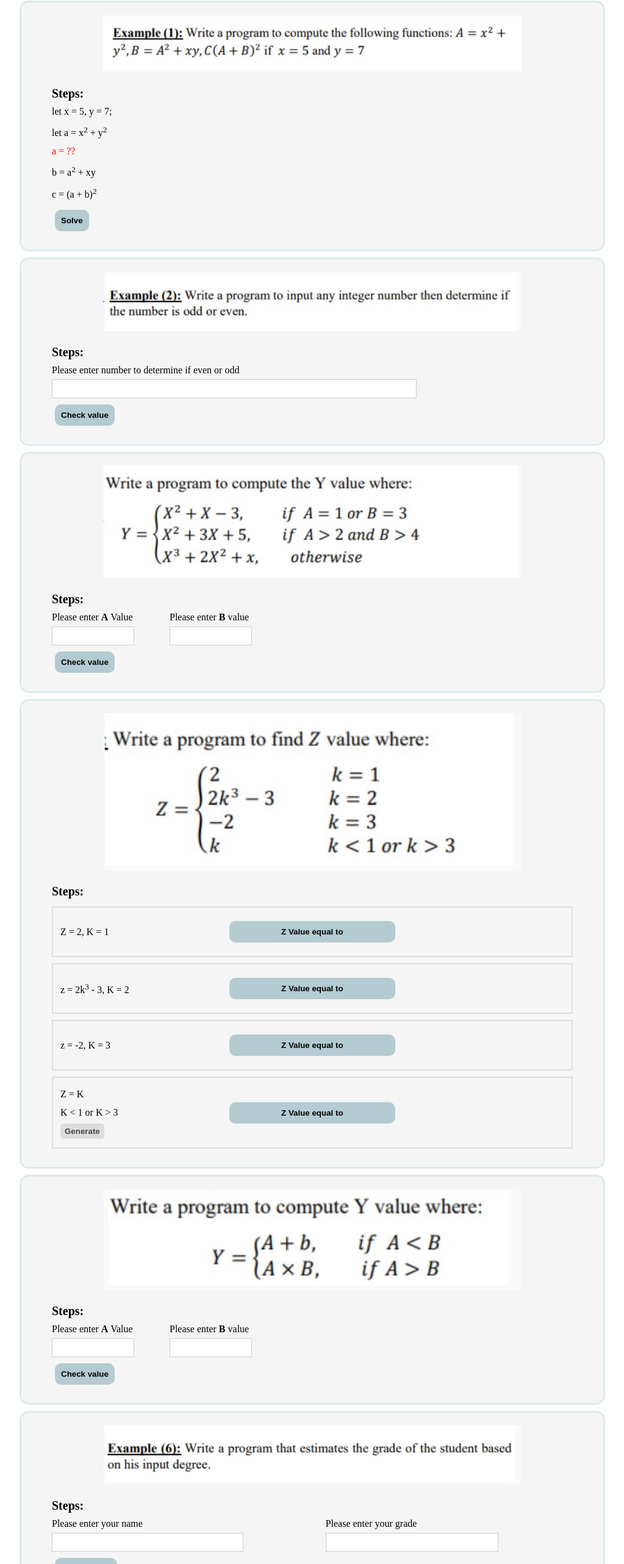
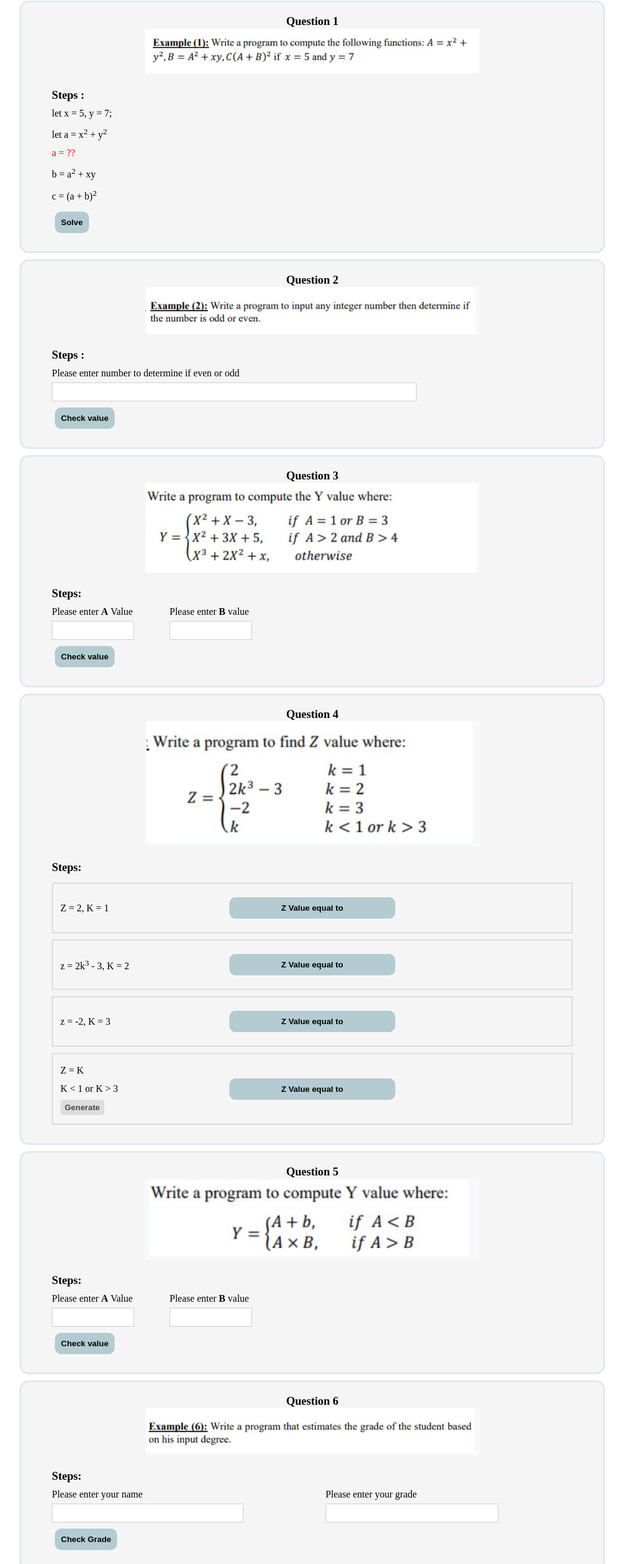
Before and after one commit to asmaaEbeed/js-assignment, a plain HTML site: page index.html in a window 1280 px wide. Shown: the part 96-2660 px from the top of the page at 61% size, without its empty margins (128-1151 px from the left). Drawn offline with Linux system fonts and the light colour scheme.

Commit message:
js assignment validatation

```diff
--- a/css/style.css
+++ b/css/style.css
@@ -25,6 +25,9 @@ article {
     text-align: left;
     padding: 15px 30px 0;
     line-height: 30px;
+}
+img {
+    width: 60%;
 }
 
 .steps {
--- a/index.html
+++ b/index.html
@@ -12,10 +12,11 @@
     </header>
 
     <!-- Question 1 -->
-    <section width="75%">
-      <img src="images/img-1.jpg" alt="Question1" width="75%" />
+    <section>
+      <h3>Question 1</h3>
+      <img src="images/img-1.jpg" alt="Question1" />
       <article>
-        <div class="steps">Steps:</div>
+        <h3>Steps :</h3>
         <p>let x = 5, y = 7;</p>
         <p>let a = x<sup>2</sup> + y<sup>2</sup></p>
         <p class="err">a = ??</p>
@@ -27,10 +28,12 @@
     </section>
 
     <!-- Question 2 -->
-    <section width="75%">
-      <img src="images/img-2.jpg" alt="Question1" width="75%" />
+    <section>
+      <h3>Question 2</h3>
+
+      <img src="images/img-2.jpg" alt="Question1" />
       <article>
-        <div class="steps">Steps:</div>
+        <h3>Steps :</h3>
         <div>
           <label for="num1"
             >Please enter number to determine if even or odd
@@ -45,10 +48,11 @@
     </section>
 
     <!-- Question 3 -->
-    <section width="75%">
-      <img src="images/img-3.jpg" alt="Question3" width="75%" />
+    <section>
+      <h3>Question 3</h3>
+      <img src="images/img-3.jpg" alt="Question3" />
       <article>
-        <div class="steps">Steps:</div>
+        <h3>Steps:</h3>
         <div class="d-flex">
           <div>
             <label for="num2">Please enter <b>A</b> Value </label>
@@ -65,10 +69,11 @@
     </section>
 
     <!-- Question 4 -->
-    <section width="75%">
-      <img src="images/img-4.jpg" alt="Question4" width="75%" />
+    <section>
+      <h3>Question 4</h3>
+      <img src="images/img-4.jpg" alt="Question4" />
       <article>
-        <div class="steps">Steps:</div>
+        <h3>Steps:</h3>
         <div class="d-flex card">
           <p class="w-33">Z = 2, K = 1</p>
           <button class="w-33" onclick="solve4()">Z Value equal to</button>
@@ -87,7 +92,7 @@
         <div class="d-flex card">
           <p class="w-33">
             Z = K
-            <span class="d-block">K < 1 or K > 3</span>
+            <span class="d-block">K &lt; 1 or K > 3</span>
             <button class="light-btn" onClick="generateRandom()">
               Generate
             </button>
@@ -99,10 +104,11 @@
       </article>
     </section>
     <!-- Question 5 -->
-    <section width="75%">
-        <img src="images/img-5.jpg" alt="Question5" width="75%" />
+    <section>
+      <h3>Question 5</h3>
+      <img src="images/img-5.jpg" alt="Question5" />
       <article>
-          <div class="steps">Steps:</div>
+        <h3>Steps:</h3>
         <div class="d-flex">
           <div>
             <label for="a_q5">Please enter <b>A</b> Value </label>
@@ -119,10 +125,12 @@
     </section>
 
     <!-- Question 6 -->
-    <section width="75%">
-      <img src="images/img-6.jpg" alt="Question6" width="75%" />
+    <section>
+      <h3>Question 6</h3>
+      <img src="images/img-6.jpg" alt="Question6" />
+
       <article>
-        <div class="steps">Steps:</div>
+        <h3>Steps:</h3>
         <div class="d-flex">
           <div class="flex-1-1">
             <label for="userName">Please enter your name </label>
```
Lines whose indentation alone changed are shown as unchanged.
